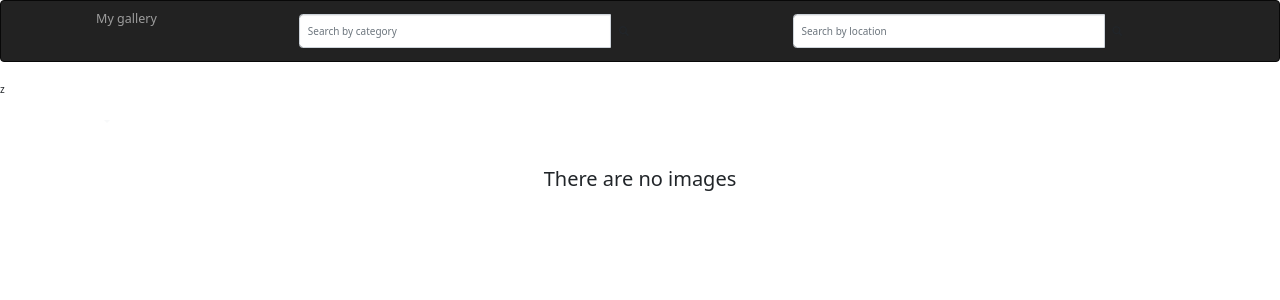
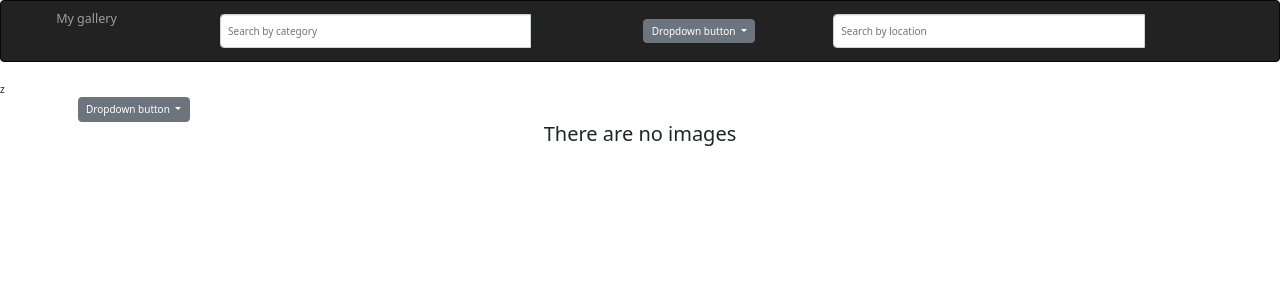
Before and after one commit to isaacmariga/gallery, a Django app: page / in a window 1280 px wide. Shown: the top 300 px of the page. Run offline with Django 4.2, Linux system fonts and the light colour scheme; data that the repository does not hold is empty; some libraries are stand-ins or nearby versions.

Commit message:
Editing location searching

```diff
--- a/photos/models.py
+++ b/photos/models.py
@@ -36,9 +36,13 @@ class Images(models.Model):
         return retrieved
 
     @classmethod
-    def search_image(cls, cat):
+    def search_category(cls, cat):
         retrieved = cls.objects.filter(category__name__contains=cat) #images assoc w/ this cat
         return retrieved #list of instances
+
+    @classmethod
+    def search_location(cls, nai):
+        retrieved = cls.objects.filter(location__name__contains=nai)
 
     @classmethod
     def filter_by_location(cls ,location):
--- a/photos/templates/navbar.html
+++ b/photos/templates/navbar.html
@@ -17,17 +17,34 @@
             </form>
         </div>
 
+        <div class="dropdown">
+            <button class="btn btn-secondary dropdown-toggle" type="button" id="dropdownMenuButton" data-toggle="dropdown" aria-haspopup="true" aria-expanded="false">
+              Dropdown button
+            </button>
+            <div class="dropdown-menu" aria-labelledby="dropdownMenuButton">
+                {% for image in images %}
+                <form class="navbar-form" role="search" action="{% url 'category' %}">
+                    <input type="text" class="form-control" placeholder="Search by location" name="category">
+                    <div class="input-group-btn">
+                        <button class="btn btn-default" type="submit"><i class="glyphicon glyphicon-search"></i></button>
+                    </div>
+                </form>{% endfor %}
+
+            </div>
+        </div>
+
         <div class="col-sm-4 col-md-4 navbar-right">
 
             <form class="navbar-form" role="search" action="{% url 'location' %}">
                 <div class="input-group">
-                    <input type="text" class="form-control" placeholder="Search by location" name="category">
+                    <input type="text" class="form-control" placeholder="Search by location" name="location">
                     <div class="input-group-btn">
                         <button class="btn btn-default" type="submit"><i class="glyphicon glyphicon-search"></i></button>
                     </div>
                 </div>
             </form>
         </div>
+
         <!-- search form end -->
     </div>
 </nav>
--- a/photos/templates/photos/photos.html
+++ b/photos/templates/photos/photos.html
@@ -1,25 +1,18 @@
  {%extends 'base.html'%} {% block content %} {{ block.super}}
 
 <div class="container">
+    <!-- Looping through news   -->
 
-    <div class="container-fluid">
-        <nav class="navbar navbar-expand-lg ">
-            <div class="col-sm-4 col-md-4 navbar-left">
-                <div class="nav-item dropdown">
-                    <a class="nav-link dropdown-toggle text-light" href="#" id="navbarDropdownMenuLink" data-toggle="dropdown" aria-haspopup="true" aria-expanded="false">
-                        <i class="fa fa-filter"></i>
-                    </a>
-                    <div class="dropdown-menu" aria-labelledby="navbarDropdownMenuLink">
-                        {% for item in locations %}
-                        <a class="dropdown-item" href="/location/{{item.city}}">{{item.city}}</a>
-                        <a class="dropdown-item" href="#">Action</a> {% endfor %}
-                    </div>
-                </div>
-            </div>
-        </nav>
+    <div class="dropdown">
+        <button class="btn btn-secondary dropdown-toggle" type="button" id="dropdownMenuButton" data-toggle="dropdown" aria-haspopup="true" aria-expanded="false">
+          Dropdown button
+        </button>
+        <div class="dropdown-menu" aria-labelledby="dropdownMenuButton">
+            {% for image in images %}
+            <a class="dropdown-item" href="{% url 'category' %}">{{image.category}}</a> {% endfor %}
+
+        </div>
     </div>
-
-    <!-- Looping through news   -->
     {% for image in images %}
 
     <div class="row">
@@ -41,5 +34,7 @@
     </div>
     {% endfor %}
 
+
+
 </div>
 {% endblock%}
--- a/photos/views.py
+++ b/photos/views.py
@@ -12,7 +12,7 @@ def gallery(request):
 def category(request):
     if 'category' in request.GET and request.GET['category']:
         search_term = request.GET.get('category')
-        results = Images.search_image(search_term)
+        results = Images.search_category(search_term)
         message = f'{search_term}'
 
         return render(request, 'photos/category.html', {'message':message, 'results':results})
@@ -23,7 +23,7 @@ def category(request):
 def location(request):
     if 'location' in request.GET and request.GET['location']:
         search_term = request.GET.get('location')
-        results = Images.search_image(search_term)
+        results = Images.search_location(search_term)
         message = f'{search_term}'
 
         return render(request, 'photos/location.html', {'message':message, 'results':results})
```
